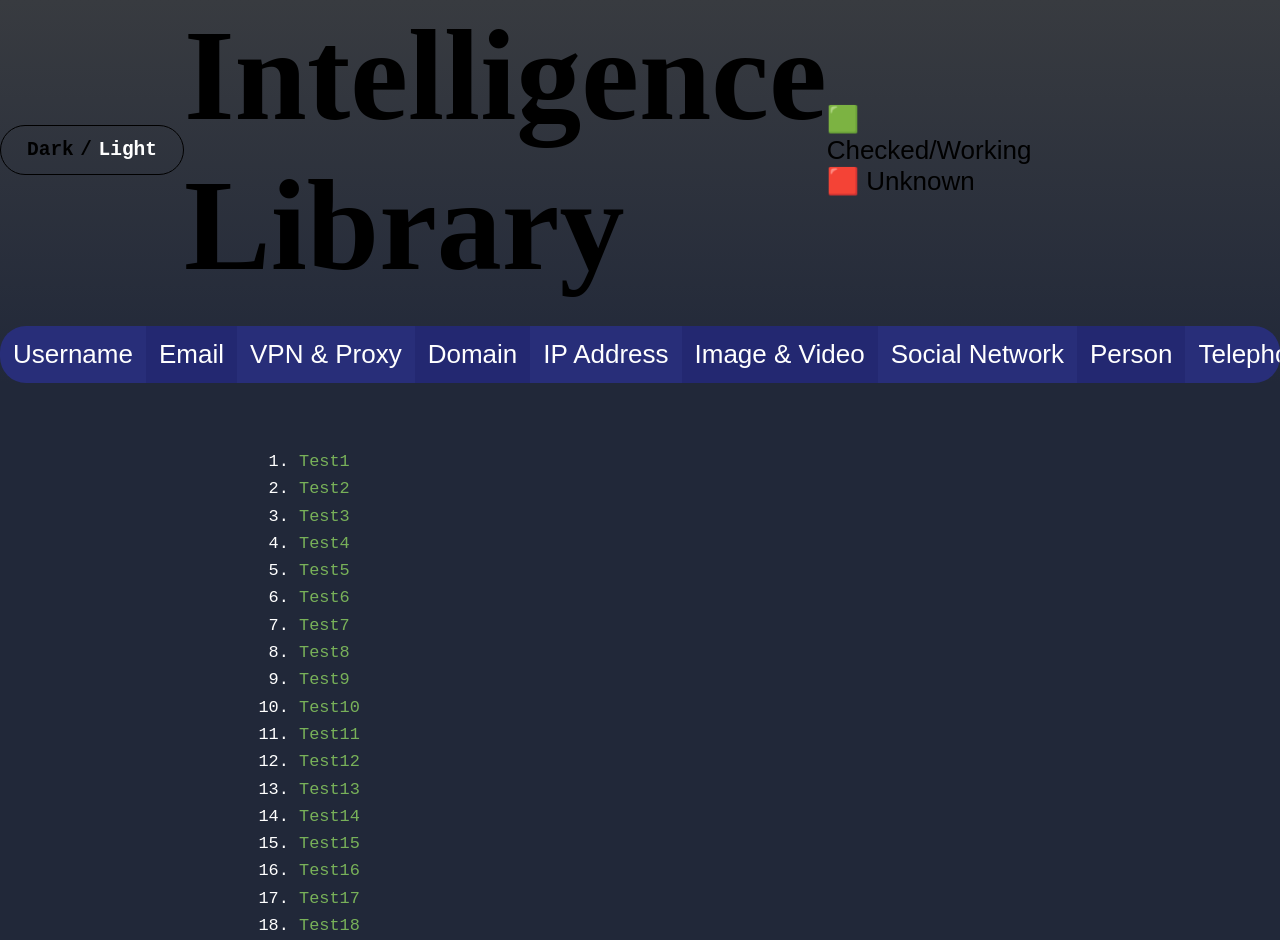
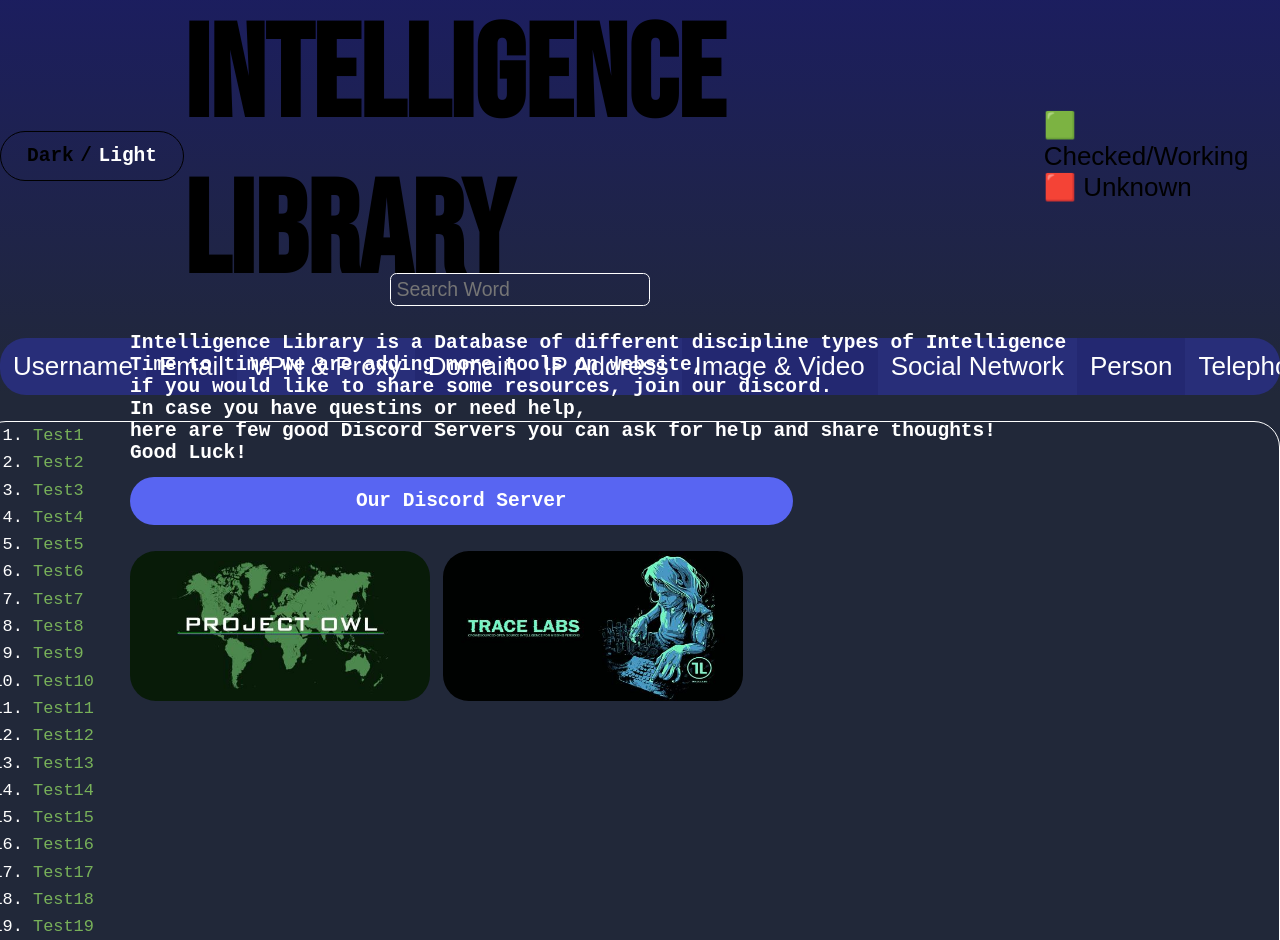
Before and after one commit to Giorgi-Darbaidze/Intellib, a plain HTML site: page index.html in a window 1280 px wide. Shown: the top 940 px of the page. Drawn offline with Linux system fonts and the light colour scheme.

Commit message:
Update style.css

```diff
--- a/style.css
+++ b/style.css
@@ -1,9 +1,17 @@
+@import url('https://fonts.googleapis.com/css2?family=Bebas+Neue&family=Inconsolata&display=swap');
 :root {
-    --HEADER-BGCOLOR: linear-gradient(360deg, rgb(33, 40, 57), rgb(56, 59, 64));
+    --HEADER-BGCOLOR: linear-gradient(360deg, rgb(33, 40, 57), rgba(25, 25, 112, 0.683));
     --BUTTON-BGCOLOR: rgb(35, 40, 113);
     --BUTTON-HOVER-BGCOLOR: rgba(23, 29, 116, 0.804);
     --BUTTON-ODD-BGCOLOR: rgb(40, 46, 121);
     --BUTTON-ODD-HOVER-BGCOLOR: rgb(43, 47, 108);
+
+    --DARK-THEME-BORDER-COLOR: ;
+    --DARK-THEME-BGCOLOR: ;
+    --DARK-THEME-COLOR: ;
+    --LIGHT-THEME-BORDER-COLOR: ;
+    --LIGHT-THEME-BGCOLOR: ;
+    --LIGHT-THEME-COLOR: ;
 }
 
 html {
@@ -35,65 +43,13 @@ button#odd:hover {
 
 a {color: white;}
 
-.title {
-    font-size: 10rem;
-    color: black;
-    font-family:'Times New Roman';
-}
-
-.list {
-    margin-top: 2rem;
-    display: flex;
-    overflow-x: scroll;
-    overflow-y: hidden;
-    white-space: nowrap;
-    border-radius: 2rem;
-}
-
-
-
-.legend {
-    font-size: 2rem;
-    font-family: sans-serif;
-}
-
 .top {
     display: flex;
     justify-content: space-around;
     align-items: center;
-    margin-right: 36rem;
 }
 
-.main_content {
-    margin-left: 50.5rem;
-    color: white;
-}
-
-.discord_links {
-    margin-top: 2rem;
-    gap: 1rem;
-    margin-left: 50.5rem;
-    display: flex;
-}
-
-.osint_HQ_cover {
-    background-color: rgb(36, 0, 0);
-    width: 23rem;
-    height: 12.5rem;
-    border-radius: 2rem;
-}
-
-.osint_HQ_text {
-    display: flex;
-    justify-content: center;
-    padding-top: 2.5rem;
-    font-size: 1.5rem;
-    color: red;
-}
-
-.block_N1, .block_N2 {
-    border-radius: 2rem;
-}
+/* -----THEME START----- */
 
 .themes {
     font-size: 1.5rem;
@@ -105,10 +61,6 @@ a {color: white;}
     padding: 1rem 2rem;
 }
 
-#odd {
-    background-color: var(--BUTTON-ODD-BGCOLOR);
-}
-
 #dark_theme {
     cursor: pointer;
 }
@@ -118,17 +70,123 @@ a {color: white;}
     color: white;
 }
 
-/* ---SLIDES--- */
+/* -----THEME END----- */
+
+.title {
+    font-size: 10rem;
+    color: black;
+    font-family: 'Bebas Neue', sans-serif;
+}
+
+.legend {
+    font-size: 2rem;
+    font-family: sans-serif;
+}
+
+/* -----CATEGORY BUTTONS----- */
+
+.list {
+    margin-top: 2rem;
+    display: flex;
+    overflow-x: scroll;
+    overflow-y: hidden;
+    white-space: nowrap;
+    border-radius: 2rem;
+}
+
+/* -----SEARCH BAR & INTRODUCTION----- */
+
+.info {
+    position: absolute;
+    top: 21rem;
+    left: 0rem;
+}
+
+.search_bar_box {
+    margin-bottom: 2rem;
+    margin-left: 30rem;
+}
+
+.bar {
+    background-color: rgba(255, 255, 255, 0);
+    border: 1px solid white;
+    border-radius: 0.5rem;
+    width: 20rem;
+    height: 2.5rem;
+    color: white;
+    font-size: 1.5rem;
+}
+
+.main_content {
+    margin-left: 10rem;
+    color: white;
+}
+
+/* -----DISCORD LINKS----- */
+
+.our_dis {
+    display: flex;
+    padding: 1rem;
+    margin-top: 1rem;
+    margin-left: 10rem;
+    margin-right: 21.05rem;
+    border-radius: 2rem;
+    font-size: 1.5rem;
+    font-weight: bold;
+    justify-content: center;
+    background-color: #5865f2;
+    transition: 0.3s all;
+}
+
+.our_dis:hover {
+    color: #7289da;
+    background-color: #2b2f35;
+}
+
+.our_dis:active {
+    color: yellow;
+    margin-right: 75rem;
+    margin-left: 40rem;
+}
+
+.discord_links {
+    margin-top: 2rem;
+    gap: 1rem;
+    margin-left: 10rem;
+    display: flex;
+}
+
+.block_N1, .block_N2 {
+    border-radius: 2rem;
+    transition: 0.3s all;
+}
+
+.block_N1:hover, .block_N2:hover {
+    box-shadow: 0rem 2rem rgba(0, 0, 0, 0.195);
+    width: 28rem;
+    height: 14rem;
+}
+
+
+/* ---DATA PARAMETERS--- */
 
 ol {
     color: white;
     font-size: 1.3rem;
     line-height: 2.1rem;
+    margin-left: 4rem;;
 }
 
 .data_box {
-    margin-left: 23rem;
-    margin-top: 5rem;
+    position: absolute;
+    right: 0rem;
+    display: flex;
+    overflow-x: hidden;
+    overflow-y: scroll;
+    width: 100rem;
+    height: 84.50rem;
+    border-radius: 2rem;
+    border: 1px solid white;
 }
 
 .red {
@@ -139,15 +197,19 @@ ol {
     color: #78b159;
 }
 
-.home_button {
-    margin-left: 1rem;
+.bold {
+    font-weight: bold;
 }
 
-.bold {
-    font-weight: bold;
+.recommended {
+    color: green;
 }
 
 #heading {
     background-color: white;
     color: black;
 }
+
+#odd {
+    background-color: var(--BUTTON-ODD-BGCOLOR);
+}
```
